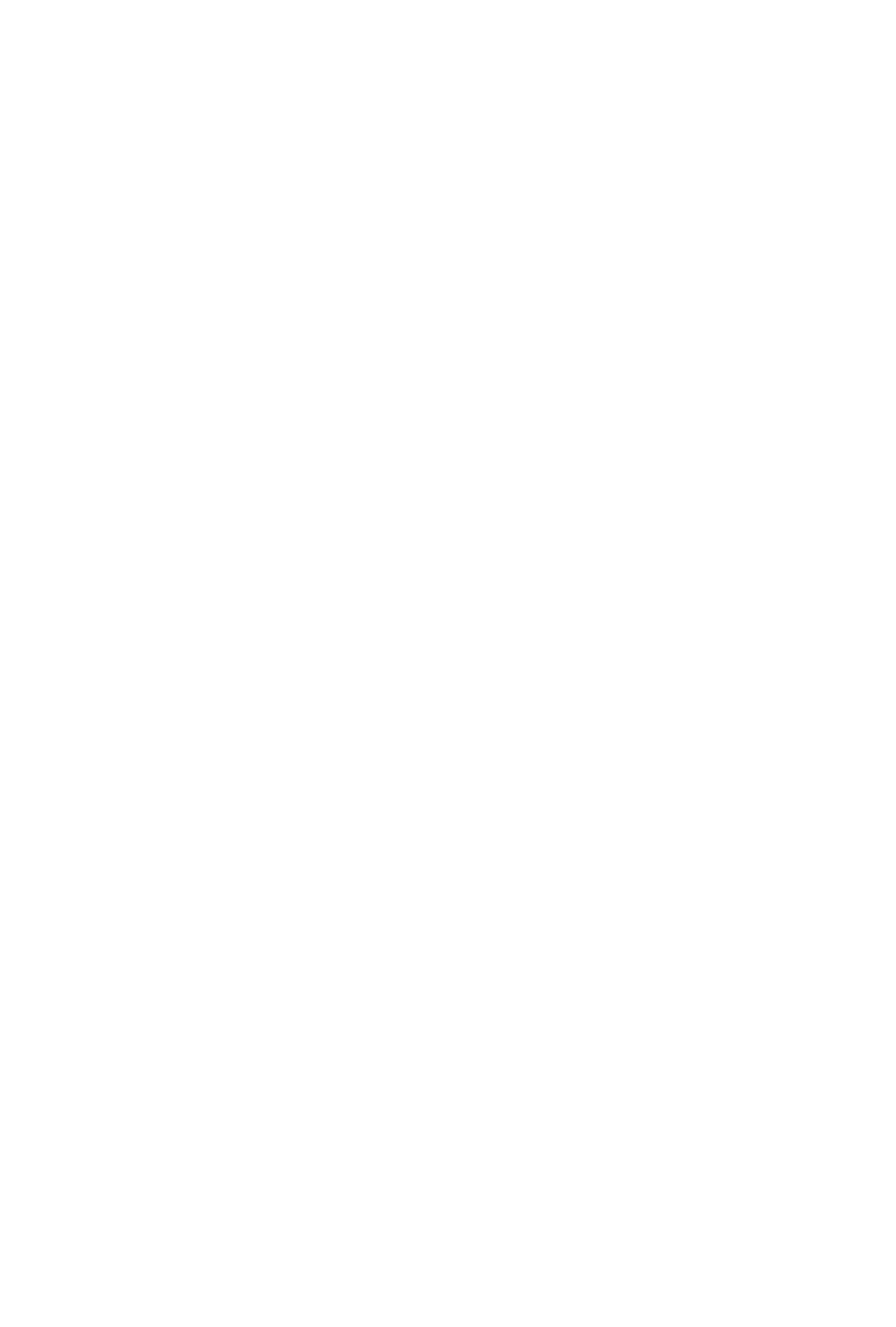
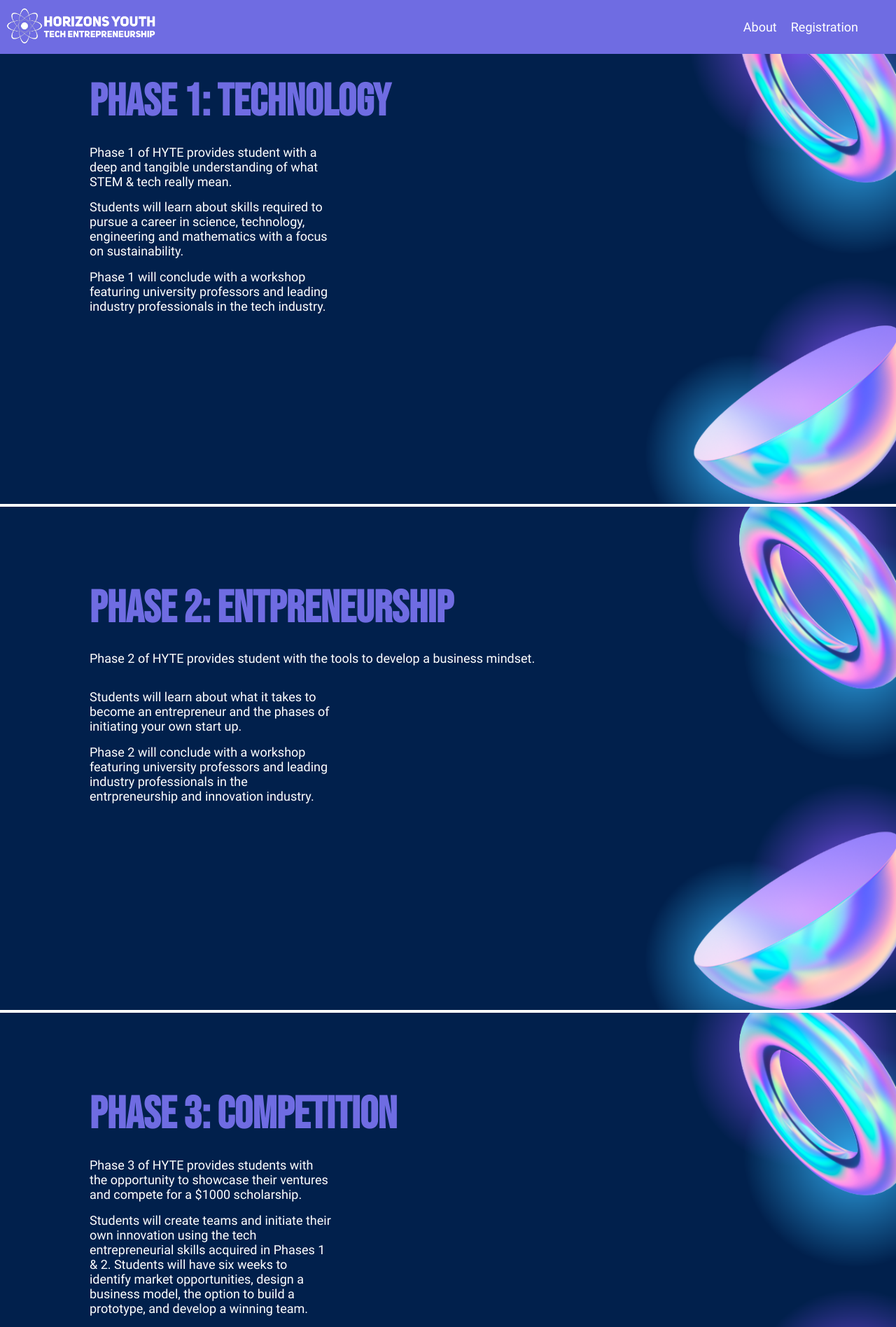
Before and after one commit to richardm1645/HYTE, a React (Create React App) app: page /about in a window 1280 px wide. Before the commit this address had no page. Shown: the top 1896 px of the page at 70% size. Before the commit the page ends 800 px from the top, so only its background shows below. Built offline with nearby package versions, Linux system fonts and the light colour scheme.

Commit message:
Add phases section

```diff
--- a/src/App.js
+++ b/src/App.js
@@ -1,6 +1,7 @@
 import { Route, Routes } from 'react-router-dom';
 
 import Home from './components/Home';
+import About from './components/About';
 
 import './App.css';
 
@@ -8,6 +9,7 @@ function App() {
   return (
     <Routes>
       <Route path='/' element={<Home />} />
+      <Route path="/about" element={<About />} />
     </Routes>
   );
 }
--- /dev/null
+++ b/src/components/About.js
@@ -0,0 +1,77 @@
+import React from "react";
+
+import PhasesBG from "../backgrounds/Tech Detail Page.png"
+
+import Navbar from "./Navbar";
+
+import "../styles/home.scss";
+
+export default function About() {
+  return (
+    <main className="layout">
+      <Navbar />
+      <div>
+        <div className="about-container">
+          <h1 className='phases-text'>Phase 1: technology</h1>
+          <p className="phases-desc">
+            Phase 1 of HYTE provides student with a deep and tangible
+            understanding of what STEM & tech really mean.
+          </p>
+          <p className="phases-desc">
+            Students will learn about skills required to pursue a career in science,
+            technology, engineering and mathematics with a focus on sustainability.
+          </p>
+          <p className="phases-desc">
+            Phase 1 will conclude with a workshop featuring university professors
+            and leading industry professionals in the tech industry.
+          </p>
+        </div>
+        <img src={PhasesBG} className='bg' alt='PhasesBG' />
+      </div>
+
+      <div>
+        <div className="about-container">
+          <h1 className='phases-text2'>PHASE 2: ENTPRENEURSHIP</h1>
+          <p className="phase-desc">
+            Phase 2 of HYTE provides student with the tools to develop a
+            business mindset.
+          </p>
+          <p className="phases-desc">
+            Students will learn about what it takes to become an entrepreneur
+            and the phases of initiating your own start up.
+          </p>
+          <p className="phases-desc">
+          Phase 2 will conclude with a workshop featuring university
+          professors and leading industry professionals in the
+          entrpreneurship and innovation industry.
+          </p>
+        </div>
+        <img src={PhasesBG} className='bg' alt='PhasesBG' />
+      </div>
+
+      <div>
+        <div className="about-container">
+          <h1 className='phases-text2'>PHASE 3: COMPETITION</h1>
+          <p className="phases-desc">
+            Phase 3 of HYTE provides students with the opportunity to showcase
+            their ventures and compete for a $1000 scholarship.
+          </p>
+          <p className="phases-desc">
+            Students will create teams and initiate their own innovation using the
+            tech entrepreneurial skills acquired in Phases 1 & 2. Students will have
+            six weeks to identify market opportunities, design a business model, the
+            option to build a prototype, and develop a winning team.
+          </p>
+          <p className="phases-desc">
+            Teams will pitch their innovations,
+            "Dragon's Den" style, to a panel of
+            judges and the winning team will be provided with a scholarship.
+            Individual awards are also available.
+          </p>
+        </div>
+        <img src={PhasesBG} className='bg' alt='PhasesBG' />
+      </div>
+
+    </main>
+  )
+}
--- /dev/null
+++ b/src/components/ButtonNewPage.js
@@ -0,0 +1,14 @@
+import React from "react";
+
+import "../styles/button.scss"
+
+export default function ButtonNewPage(props) {
+  return (
+    <a
+      className="button"
+      href={props.link}
+    >
+      {props.text}
+    </a>
+  )
+}
--- a/src/components/Home.js
+++ b/src/components/Home.js
@@ -54,17 +54,17 @@ export default function Home() {
             <Panel
               title="Phase 1"
               description="Technology"
-              link="#" // Replace with the actual link to the panel page
+              link="/about"
             />
             <Panel
               title="Phase 2"
               description="Entrepreneurship"
-              link="#" // Replace with the actual link to the panel page
+              link="/about"
             />
             <Panel
               title="Phase 3"
               description="Competition"
-              link="#" // Replace with the actual link to the panel page
+              link="/about"
             />
           </div>
         </div>
--- a/src/components/Navbar.js
+++ b/src/components/Navbar.js
@@ -15,7 +15,7 @@ export default function Navbar() {
 
   return (
     <nav className="navbar">
-      <a><img src={Logo} className='logo' alt="Logo" /></a>
+      <a href='/'><img src={Logo} className='logo' alt="Logo" /></a>
       <ul className="menu">
         <li>
           <a onClick={toggleAboutDropdown} className="registration">
--- a/src/components/Panel.js
+++ b/src/components/Panel.js
@@ -1,5 +1,5 @@
 import React from "react";
-import Button from "./Button";
+import ButtonNewPage from "./ButtonNewPage";
 
 import "../styles/panel.scss"
 
@@ -8,7 +8,7 @@ export default function Panel(props) {
     <div className="panel">
       <h2 className="panel-title">{props.title}</h2>
       <p className="panel-description">{props.description}</p>
-      <Button text="Learn More" />
+      <ButtonNewPage text="Learn More" link="/about" />
     </div>
   )
 }
--- a/src/styles/home.scss
+++ b/src/styles/home.scss
@@ -125,14 +125,22 @@
   justify-content: center;
   align-items: center;
   flex-direction: column;
-
-
 }
 
 .phase-text {
   font-family: "Bebas";
   color: #6F6CE2;
   font-size: 400%;
+
+  @media (max-width: 768px) {
+    font-size: 20px; // Adjust font size for smaller screens
+  }
+}
+
+.phases-text2 {
+  font-family: "Bebas";
+  color: #6F6CE2;
+  font-size: 200%;
 
   @media (max-width: 768px) {
     font-size: 20px; // Adjust font size for smaller screens
@@ -197,3 +205,36 @@
     font-size: 20px; // Adjust font size for smaller screens
   }
 }
+
+
+.phases-text {
+  font-family: "Bebas";
+  color: #6F6CE2;
+
+  @media (max-width: 768px) {
+    margin-top: 2em;
+    font-size: 20px; // Adjust font size for smaller screens
+  }
+}
+
+.phases-desc {
+  font-family: "Roboto";
+  font-size: large;
+  max-width: 30%;
+  margin-top: -2ch;
+  padding-bottom: 1em;
+
+  a {
+    color: rgb(98, 171, 244);
+    text-decoration: none;
+
+    &:hover {
+      text-decoration: underline;
+    }
+  }
+
+  @media (max-width: 768px) {
+    max-width: 60%;
+    font-size: 8px;
+  }
+}
--- a/src/styles/navbar.scss
+++ b/src/styles/navbar.scss
@@ -12,9 +12,12 @@
   align-items: center;
   padding: 10px;
   position: fixed;
-  top: 0;
   width: 100%;
   z-index: 1000;
+
+  @media (max-width: 768px) {
+    height: 30px;
+  }
 }
 
 .logo {
```
Also changed, not shown: src/styles/about.scss (added).
